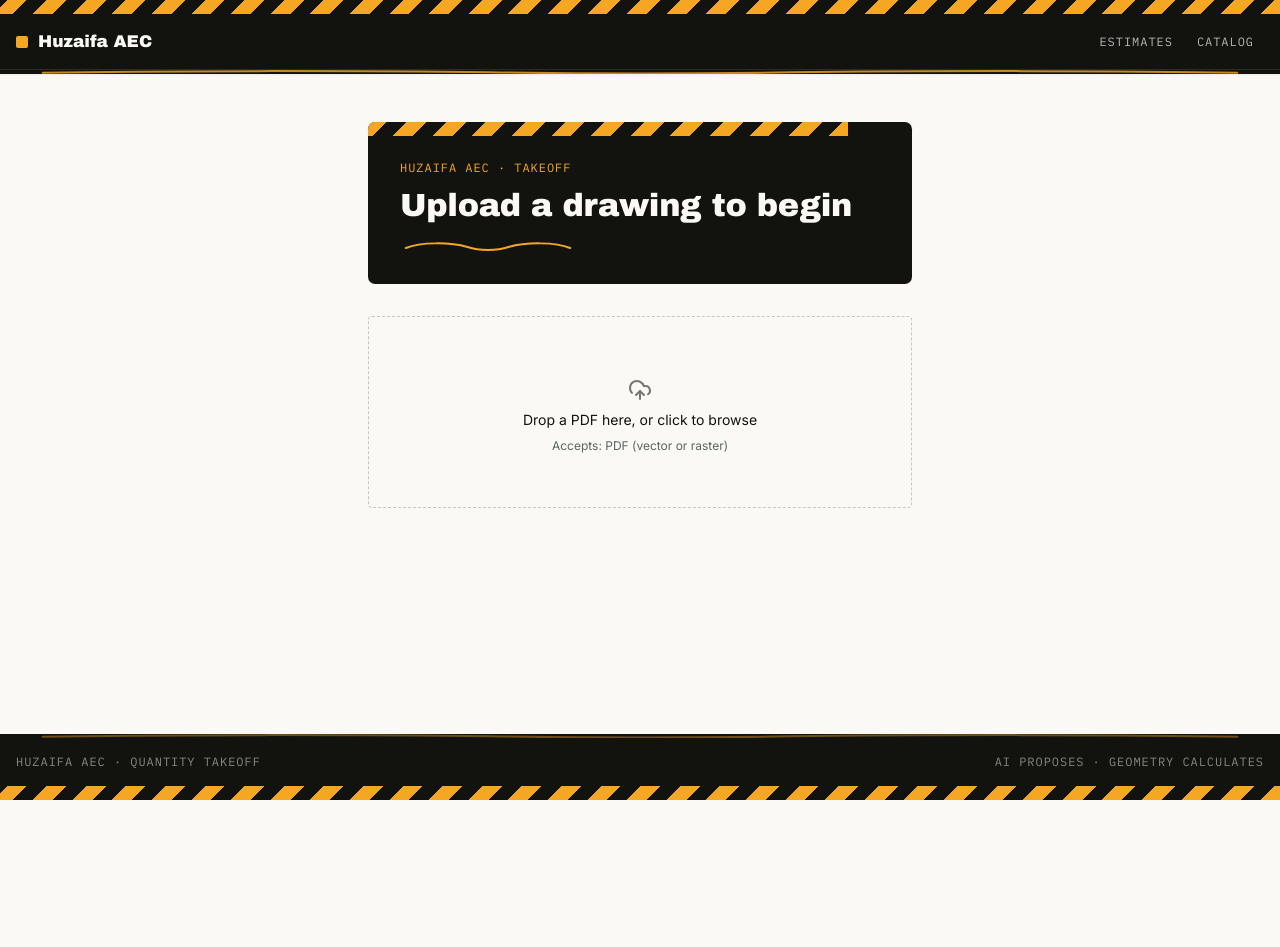
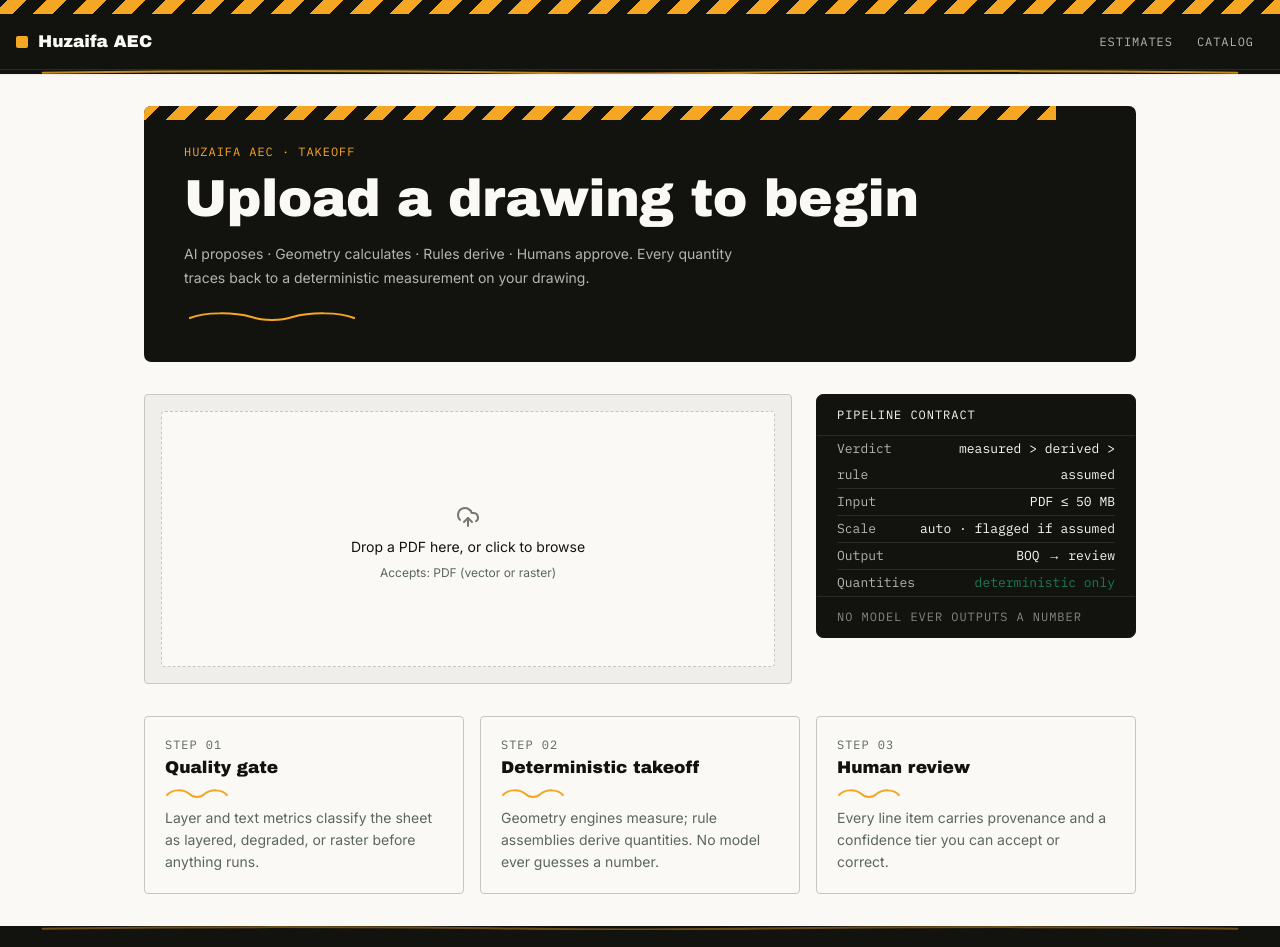
Before and after one commit to Huzaifa1120/aec-blueprint-intelligence, a Next.js app in the folder frontend/: page / in a window 1280 px wide. Shown: the top 947 px of the page. Before the commit the page ends 800 px from the top, so only its background shows below. Built offline with nearby package versions, Linux system fonts and the light colour scheme; no server answers.

Commit message:
feat(frontend): homepage workbench redesign — hero, protocol card, steps strip

```diff
--- a/frontend/src/app/page.tsx
+++ b/frontend/src/app/page.tsx
@@ -12,6 +12,7 @@ import { QualityGateBadge } from "@/components/upload/QualityGateBadge"
 import { ReexportRequest } from "@/components/upload/ReexportRequest"
 import { GoggleLineDivider } from "@/components/ui/GoggleLineDivider"
 import { HazardStripe } from "@/components/ui/HazardStripe"
+import { ProtocolCard } from "@/components/ui/ProtocolCard"
 import { usePipelineRun } from "@/hooks/usePipelineRun"
 import { apiGet, apiPostForm } from "@/lib/api"
 import type { DrawingQualityCheck, QualityVerdict } from "@/types/drawing"
@@ -36,6 +37,24 @@ function newCorrelationId(): string {
     return digit.toString(16)
   })
 }
+
+const STEPS = [
+  {
+    n: "01",
+    title: "Quality gate",
+    body: "Layer and text metrics classify the sheet as layered, degraded, or raster before anything runs.",
+  },
+  {
+    n: "02",
+    title: "Deterministic takeoff",
+    body: "Geometry engines measure; rule assemblies derive quantities. No model ever guesses a number.",
+  },
+  {
+    n: "03",
+    title: "Human review",
+    body: "Every line item carries provenance and a confidence tier you can accept or correct.",
+  },
+] as const
 
 export default function UploadPage() {
   const router = useRouter()
@@ -117,33 +136,45 @@ export default function UploadPage() {
 
   return (
     <AppShell>
-      <div className="mx-auto flex w-full max-w-xl flex-col gap-8 px-4 py-12">
+      <div className="mx-auto flex w-full max-w-5xl flex-col gap-8 px-4 py-8">
         <section
           aria-labelledby="upload-heading"
-          className="overflow-hidden rounded-2xl bg-ink-black p-8 pt-0"
+          className="rise-in overflow-hidden rounded-2xl bg-ink-black p-8 pt-0 sm:p-10 sm:pt-0"
         >
-          <HazardStripe className="-mx-8 mb-6" />
+          <HazardStripe className="-mx-8 mb-6 sm:-mx-10" />
           <p className="label-mono text-safety-amber">Huzaifa AEC · Takeoff</p>
           <h1
             id="upload-heading"
-            className="mt-3 font-heading text-[32px] leading-[36px] tracking-[-0.01em] text-paper"
+            className="mt-3 font-heading text-[40px] leading-[44px] tracking-[-0.01em] text-paper md:text-[52px] md:leading-[54px]"
           >
             Upload a drawing to begin
           </h1>
-          <GoggleLineDivider className="mt-4 w-44" />
+          <p className="mt-4 max-w-xl text-sm leading-6 text-paper/70">
+            AI proposes · Geometry calculates · Rules derive · Humans approve. Every quantity traces
+            back to a deterministic measurement on your drawing.
+          </p>
+          <GoggleLineDivider className="mt-5 w-44" />
         </section>
 
-        <DropZone onFile={checkFile} disabled={phase === "checking"} />
+        <div className="rise-in rise-in-d1 grid gap-6 lg:grid-cols-[minmax(0,1fr)_320px]">
+          <div className="flex flex-col gap-6">
+            <div className="rounded-lg border border-outline-variant bg-surface-container p-4">
+              <DropZone
+                onFile={checkFile}
+                disabled={phase === "checking"}
+                className="min-h-64 bg-canvas"
+              />
+            </div>
 
             {phase === "checking" && (
-          <p className="flex items-center gap-2 text-sm text-ink-500">
+              <p className="flex items-center gap-2 text-sm text-ink-500 rise-in">
                 <LoadingSpinner />
                 Checking drawing structure...
               </p>
             )}
 
             {(phase === "ready" || phase === "running") && (
-          <section aria-label="Quality check" className="flex flex-col gap-6">
+              <section aria-label="Quality check" className="flex flex-col gap-6 rise-in">
                 <div className="flex items-center gap-3" aria-hidden="true">
                   <GoggleLineDivider className="flex-1 opacity-50" />
                   <span className="label-mono text-steel">Quality check</span>
@@ -180,7 +211,7 @@ export default function UploadPage() {
             )}
 
             {phase === "running" && (
-          <p className="flex items-center gap-2 text-sm text-ink-500">
+              <p className="flex items-center gap-2 text-sm text-ink-500 rise-in">
                 <LoadingSpinner />
                 Running takeoff…
               </p>
@@ -190,6 +221,39 @@ export default function UploadPage() {
               <ErrorState title="Couldn't complete the takeoff" description={runFailureDetail} />
             )}
           </div>
+
+          <aside>
+            <ProtocolCard
+              title="Pipeline contract"
+              className="rise-in"
+              rows={[
+                { label: "Verdict rule", value: "measured > derived > assumed" },
+                { label: "Input", value: "PDF ≤ 50 MB" },
+                { label: "Scale", value: "auto · flagged if assumed" },
+                { label: "Output", value: "BOQ → review" },
+                { label: "Quantities", value: "deterministic only", valueTone: "verified" },
+              ]}
+              footer={<p className="label-mono text-paper/50">No model ever outputs a number</p>}
+            />
+          </aside>
+        </div>
+
+        <ol className="rise-in rise-in-d2 grid gap-4 sm:grid-cols-3">
+          {STEPS.map((step) => (
+            <li
+              key={step.n}
+              className="rounded-lg border border-outline-variant bg-paper p-5 transition-colors hover:border-safety-amber"
+            >
+              <p className="label-mono text-steel">Step {step.n}</p>
+              <h2 className="mt-1 font-heading text-[17px] leading-[22px] text-ink-black">
+                {step.title}
+              </h2>
+              <GoggleLineDivider className="mt-2 w-16" />
+              <p className="mt-2 text-sm leading-[22px] text-ink-500">{step.body}</p>
+            </li>
+          ))}
+        </ol>
+      </div>
     </AppShell>
   )
 }
```
Also changed, not shown: 1 other file (tests, documents, lock files or other folders). Lines whose indentation alone changed are shown as unchanged.
